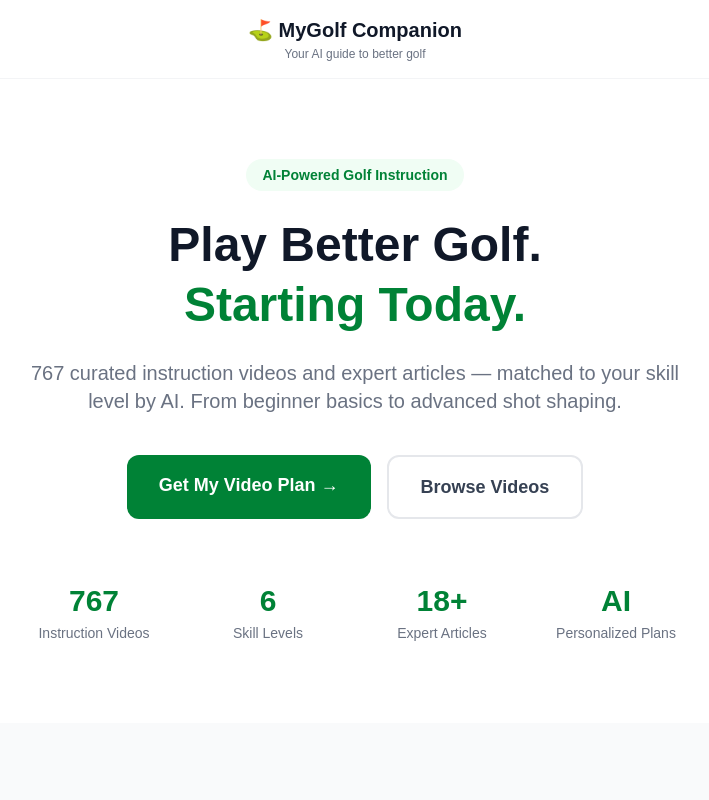
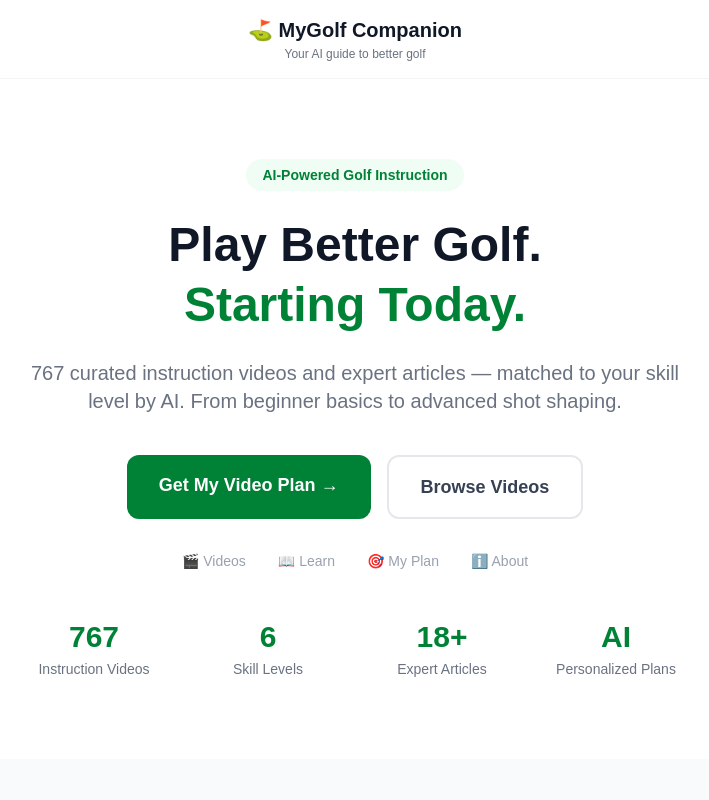
Before and after one commit to bd9356-gif/golf-ai-companion, a Next.js app: page / in a window 1280 px wide. Shown: the top 800 px of the page, without its empty margins (285-994 px from the left). Built offline with nearby package versions, Linux system fonts and the light colour scheme.

Commit message:
Add nav links below hero CTAs on landing page

```diff
--- a/app/page.js
+++ b/app/page.js
@@ -32,7 +32,7 @@ export default function LandingPage() {
         <p className="text-xl text-gray-500 max-w-2xl mx-auto mb-10">
           767 curated instruction videos and expert articles — matched to your skill level by AI. From beginner basics to advanced shot shaping.
         </p>
-        <div className="flex flex-col sm:flex-row gap-4 justify-center mb-16">
+        <div className="flex flex-col sm:flex-row gap-4 justify-center mb-8">
           <a
             href="/onboarding"
             className="px-8 py-4 bg-green-700 text-white rounded-xl font-bold text-lg hover:bg-green-800 transition-colors"
@@ -45,6 +45,14 @@ export default function LandingPage() {
           >
             Browse Videos
           </a>
+        </div>
+
+        {/* Nav links */}
+        <div className="flex justify-center gap-8 mb-12 text-sm text-gray-400">
+          <a href="/videos" className="hover:text-green-700 transition-colors">🎬 Videos</a>
+          <a href="/learn" className="hover:text-green-700 transition-colors">📖 Learn</a>
+          <a href="/plan" className="hover:text-green-700 transition-colors">🎯 My Plan</a>
+          <a href="/about" className="hover:text-green-700 transition-colors">ℹ️ About</a>
         </div>
 
         {/* Stats */}
```
